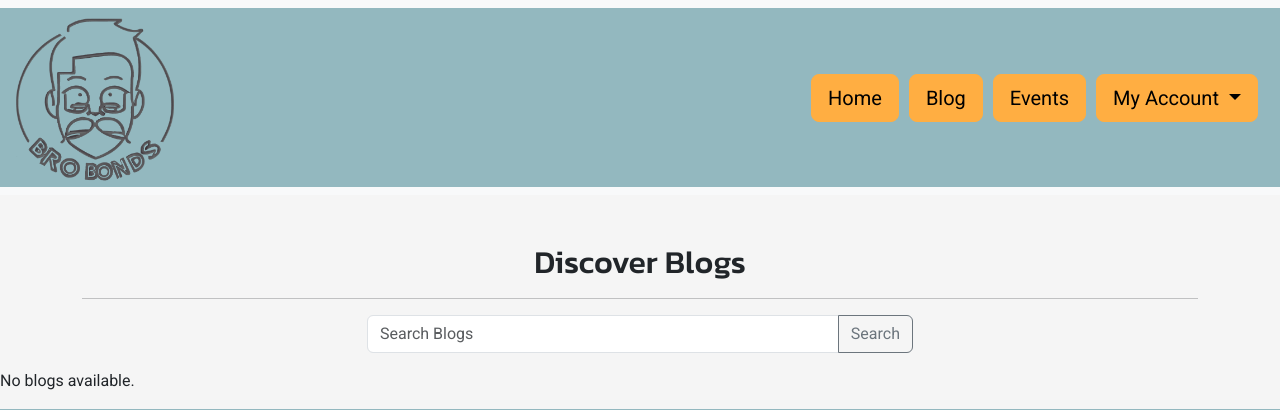
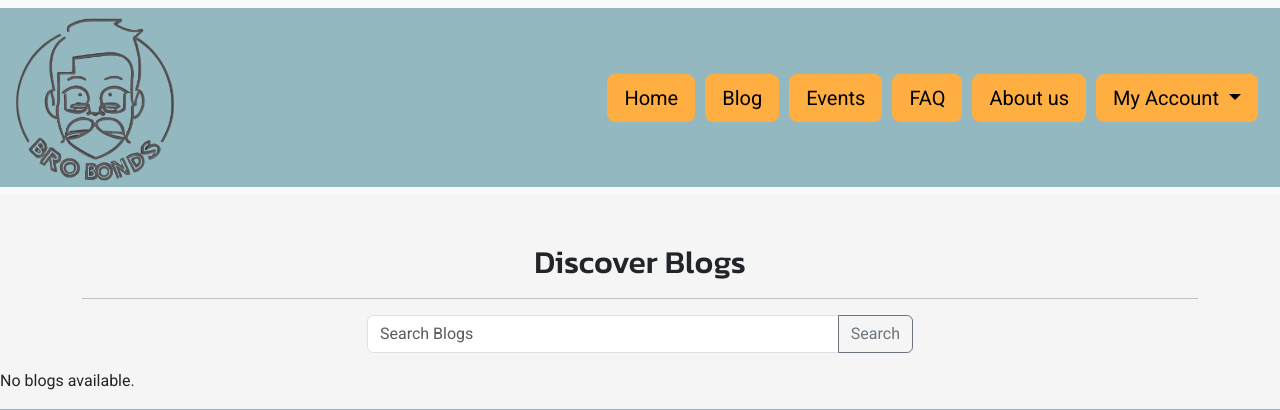
Before and after one commit to EddieStn/movember, a Django app: page /blog/ in a window 1280 px wide. Shown: the top 410 px of the page. Run offline with Django 4.2, Linux system fonts and the light colour scheme; the visitor is signed in with stand-in values (Sample User, id 1); data that the repository does not hold is empty; some libraries are stand-ins or nearby versions.

Commit message:
Added FAQ and about link to naviagtion bar.

```diff
--- a/templates/includes/header.html
+++ b/templates/includes/header.html
@@ -27,6 +27,12 @@
                 <li class="nav-item">
                     <a class="btn btn-outline-light btn-lg call-to-action navigation-links" aria-current="page" href="">Events</a>
                 </li>
+                <li class="nav-item">
+                    <a class="btn btn-outline-light btn-lg call-to-action navigation-links" aria-current="page" href="{% url 'faq' %}">FAQ</a>
+                </li>
+                <li class="nav-item">
+                    <a class="btn btn-outline-light btn-lg call-to-action navigation-links" aria-current="page" href="{% url 'about' %}">About us</a>
+                </li>
 
                 <!-- Dynamic User Account Section -->
                 {% if request.user.is_authenticated %}
```
